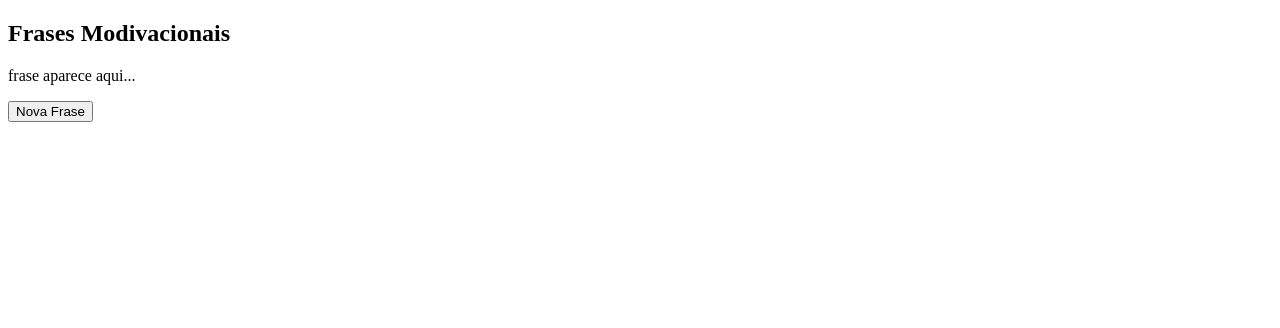
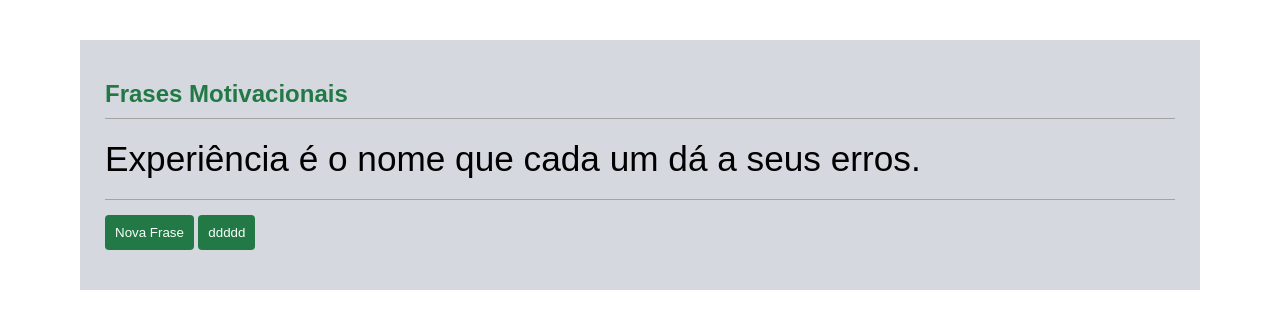
Before and after one commit to araujoalca/full-pj001-frases-motivacionais, a plain HTML site: page index.html in a window 1280 px wide. Drawn offline with Linux system fonts and the light colour scheme.

Commit message:
feat(home): formata a página com CSS Relates to #2

```diff
--- /dev/null
+++ b/css/reset.css
@@ -0,0 +1,9 @@
+* {
+  margin: 0;
+  padding: 0;
+  box-sizing: border-box;
+}
+
+body {
+    font-family: Arial, Helvetica, sans-serif;
+}
--- /dev/null
+++ b/css/style.css
@@ -0,0 +1,36 @@
+main {
+    margin: 0 auto;
+    padding: 40px 40px 0;
+    max-width: 1200px;
+    min-width: 400px;
+}
+
+.principal {
+    margin: 0;
+    padding: 40px 25px;
+    width: 100%;
+    background-color: #D5D9DF;
+}
+
+h1 {
+    margin-bottom: 20px;
+    padding-bottom: 10px;
+    color: #227945;
+    border-bottom: 1px solid #a3a3a3;
+}
+
+#frase {
+    margin-bottom: 15px;
+    padding-bottom: 20px;
+    color: black;
+    font-size: 2.2rem;
+    border-bottom: 1px solid #a3a3a3;
+}
+
+.botao {
+    padding: 10px;
+    background-color: #227945;
+    color: #f9fffb;
+    border: none;
+    border-radius: 4px;
+}
--- a/index.html
+++ b/index.html
@@ -3,6 +3,10 @@
 <head>
     <meta charset="UTF-8">
     <meta name="viewport" content="width=device-width, initial-scale=1.0">
+
+    <link rel="stylesheet" href="css/reset.css">
+    <link rel="stylesheet" href="css/style.css">
+
     <title>Frases Motivacionais</title>
 </head>
 <body>
@@ -10,13 +14,14 @@
     <main>
         <section class="principal">
             <header>
-                <h1>Frases Modivacionais</h1>
+                <h1>Frases Motivacionais</h1>
             </header>
 
 
-            <p id="frase">frase aparece aqui...</p>
+            <p id="frase">Experiência é o nome que cada um dá a seus erros.</p>
 
-            <button type="button" onclick="mostraFrase()">Nova Frase</button>
+            <button class="botao" type="button" onclick="mostraFrase()">Nova Frase</button>
+            <input class="botao" type="button" value="ddddd">
 
         </section>
     </main>
```
